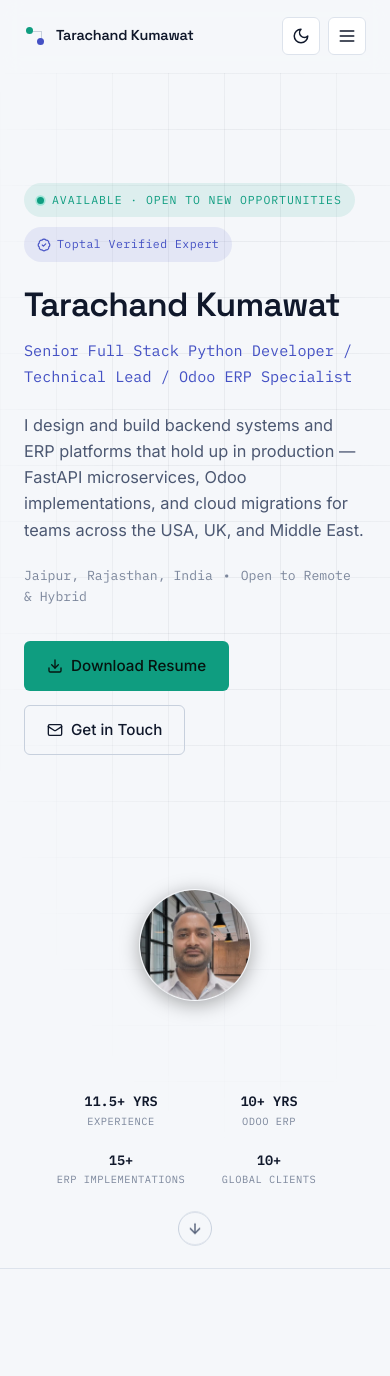
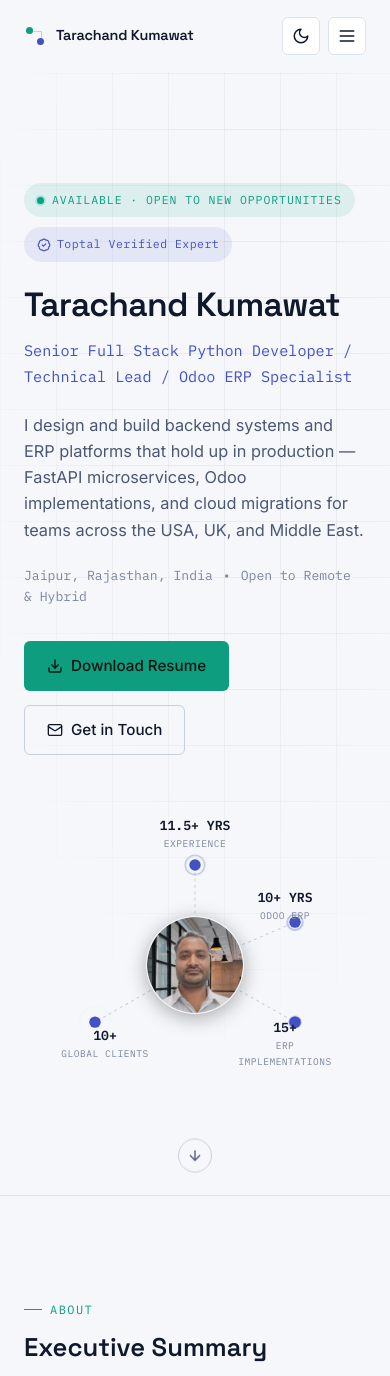
Before and after one commit to tckumawat16/tarachand-kumawat, a React (Vite) app: page / in a window 390 px wide. Shown: the top 1376 px of the page. Built offline with nearby package versions, Linux system fonts and the light colour scheme; a web font is replaced by a local one.

Commit message:
fixing the radial connected diagram issues for mobile screen

```diff
--- a/src/components/Hero.css
+++ b/src/components/Hero.css
@@ -282,52 +282,63 @@
   }
 }
 
-@media (max-width: 480px) {
+@media (max-width: 600px) {
+  .hero-diagram {
+    max-width: 300px;
+  }
+
+  .core-photo {
+    width: 96px;
+    height: 96px;
+  }
+
   .label-value {
-    font-size: 0.85rem;
+    font-size: 0.82rem;
+  }
+
+  .label-sub {
+    font-size: 0.6rem;
+  }
+
+  .label-odoo,
+  .label-erp {
+    left: 80%;
+    width: 96px;
+    text-align: center;
+    align-items: center;
+    transform: translate(-50%, -50%);
+  }
+
+  .label-clients {
+    left: 20%;
+    width: 96px;
+    text-align: center;
+    align-items: center;
+    transform: translate(-50%, -50%);
   }
 }
 
-@media (max-width: 600px) {
-  .diagram-lines,
-  .diagram-node {
-    display: none;
-  }
-
+@media (max-width: 380px) {
   .hero-diagram {
-    aspect-ratio: auto;
-    max-width: 280px;
-  }
-
-  .diagram-visual {
-    height: 260px;
-  }
-
-  .diagram-svg {
-    display: block;
-    width: 100%;
-    height: 100%;
+    max-width: 260px;
   }
 
   .core-photo {
-    width: 110px;
-    height: 110px;
+    width: 84px;
+    height: 84px;
   }
 
-  .diagram-labels {
-    position: static;
-    inset: auto;
-    display: grid;
-    grid-template-columns: 1fr 1fr;
-    gap: 20px 16px;
-    margin-top: 16px;
+  .label-value {
+    font-size: 0.72rem;
   }
 
-  .diagram-label {
-    position: static;
-    transform: none !important;
-    width: auto !important;
-    text-align: center !important;
-    align-items: center !important;
+  .label-sub {
+    font-size: 0.52rem;
+  }
+
+  .label-odoo,
+  .label-erp,
+  .label-clients {
+    width: 82px;
   }
 }
```
